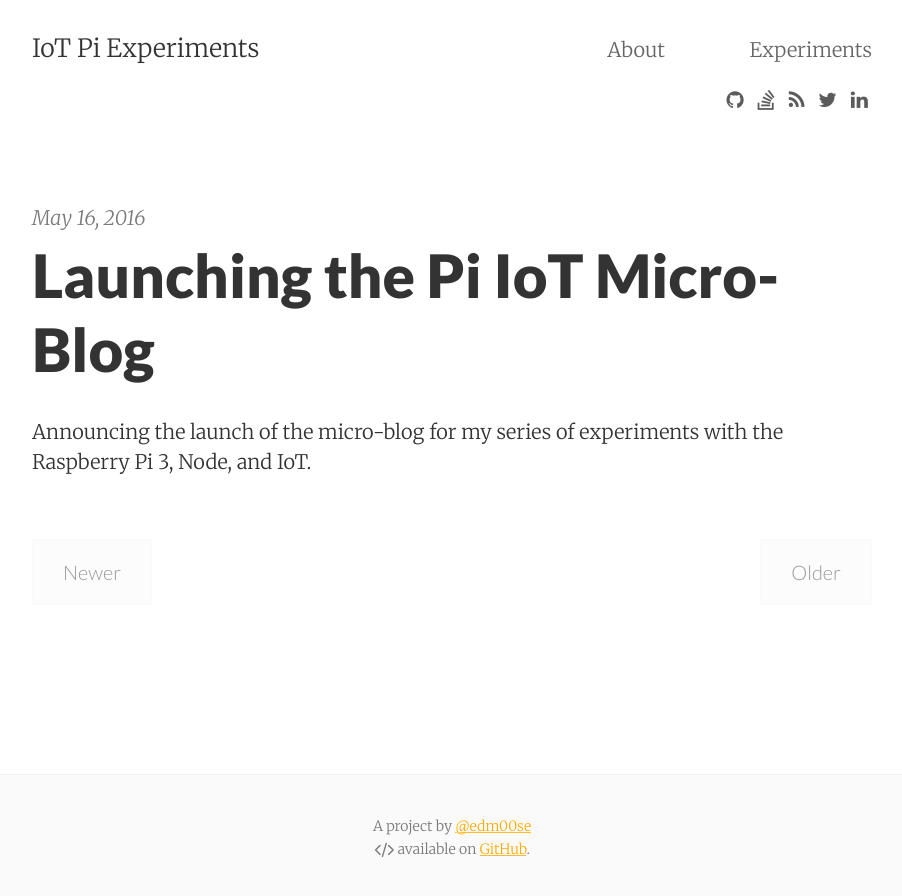
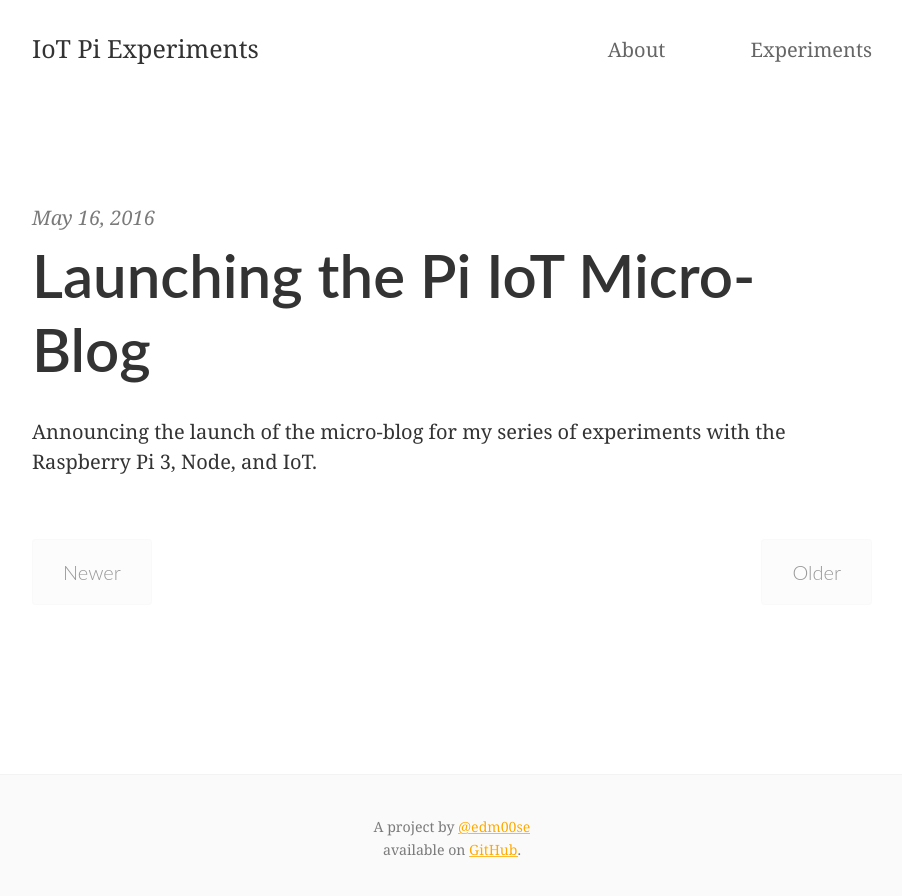
Before and after one commit to engalex/iot-pi, a Jekyll site: the page built from index.html, in a window 1280 px wide. Shown: the top 896 px of the page, without its empty margins (188-1090 px from the left). Built offline with Jekyll 4.4.1, drawn with Linux system fonts in a browser that asks for light colours; nearby versions of some CDN libraries; the list of posts is cut into pages by our own code; comment, search, counter and statistics services are not loaded.

Commit message:
moved fonts to async load in footer

```diff
--- a/_includes/footer.html
+++ b/_includes/footer.html
@@ -6,9 +6,24 @@
     </small>
   </div>
 </footer>
-{% if site.enable_anchorjs %}<!-- AnchorJS -->
-<script src="https://cdnjs.cloudflare.com/ajax/libs/anchor-js/3.0.0/anchor.min.js"></script>
-<script>
-    anchors.options.visible = 'always';
-    anchors.add('article h2, article h3, article h4, article h5, article h6');
-</script>{% endif %}
+<!-- Fonts -->
+<script type="text/javascript">
+  WebFontConfig = {
+    custom: { families: [ 'FontAwesome' ], urls: [ '//cdnjs.cloudflare.com/ajax/libs/font-awesome/4.6.3/css/font-awesome.min.css' ] },
+    google: { families: [ 'Merriweather:900,900italic,300,300italic', 'Lato:900,300' ] }
+  };
+  (function() {
+    var wf = document.createElement('script');
+    wf.src = ('https:' == document.location.protocol ? 'https' : 'http') +
+      '://ajax.googleapis.com/ajax/libs/webfont/1.5.18/webfont.js';
+    wf.type = 'text/javascript';
+    wf.async = 'true';
+    var s = document.getElementsByTagName('script')[0];
+    s.parentNode.insertBefore(wf, s);
+  })(); </script>
+  {% if site.enable_anchorjs %}<!-- AnchorJS -->
+  <script src="https://cdnjs.cloudflare.com/ajax/libs/anchor-js/3.0.0/anchor.min.js"></script>
+  <script type="text/javascript">
+      anchors.options.visible = 'always';
+      anchors.add('article h2, article h3, article h4, article h5, article h6');
+  </script>{% endif %}
--- a/_includes/head.html
+++ b/_includes/head.html
@@ -16,16 +16,6 @@
 
     <!-- Custom CSS -->
     <link rel="stylesheet" href="{{ "/css/pixyll.css" | prepend: site.baseurl }}?{{ site.time | date: "%Y%m%d%H%M" }}" type="text/css">
-
-    <!-- Fonts -->
-    {% if site.extended_fonts %}
-    <link href='//fonts.googleapis.com/css?family=Merriweather:900,900italic,300,300italic&subset=latin-ext,latin' rel='stylesheet' type='text/css'>
-    <link href='//fonts.googleapis.com/css?family=Lato:900,300&subset=latin-ext,latin' rel='stylesheet' type='text/css'>
-    {% else %}
-    <link href='//fonts.googleapis.com/css?family=Merriweather:900,900italic,300,300italic' rel='stylesheet' type='text/css'>
-    <link href='//fonts.googleapis.com/css?family=Lato:900,300' rel='stylesheet' type='text/css'>
-    {% endif %}
-    <link href="//maxcdn.bootstrapcdn.com/font-awesome/4.5.0/css/font-awesome.min.css" rel="stylesheet">
 
     <!-- MathJax -->
     {% if site.enable_mathjax %}
```
